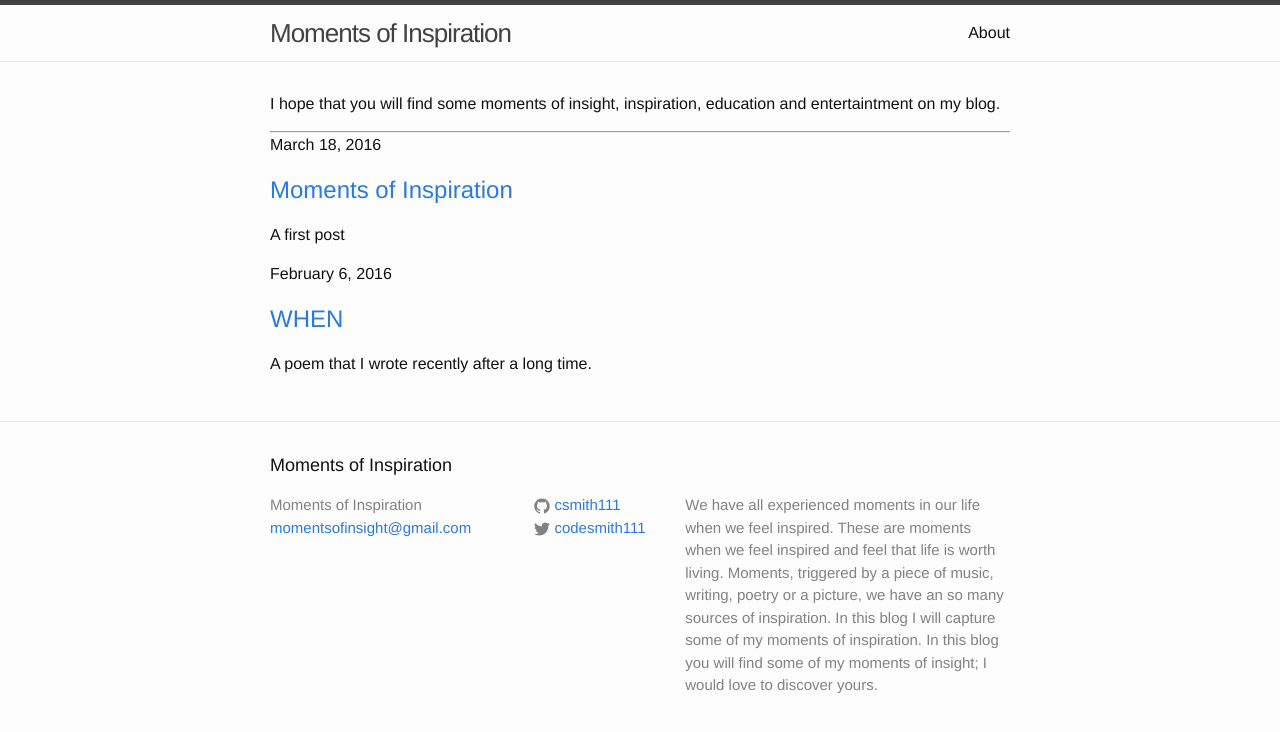
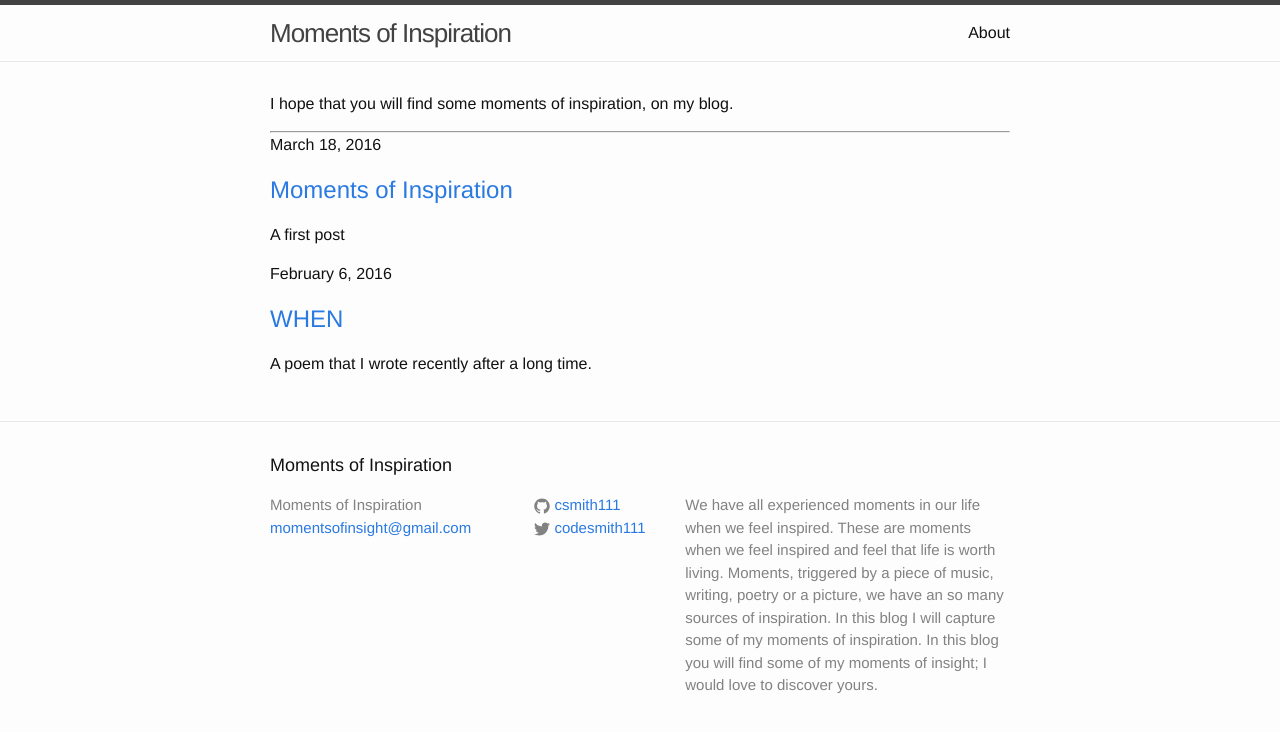
Before and after one commit to csmith111/moments-of-inspiration, a Jekyll site: the page built from index.html, in a window 1280 px wide. Shown: the top 732 px of the page. Built offline with Jekyll 4.4.1, drawn with Linux system fonts in a browser that asks for light colours.

Commit message:
first post

```diff
--- a/index.html
+++ b/index.html
@@ -5,8 +5,8 @@
 ---
 
 <p class="intro">
-I hope that you will find some moments of insight, inspiration,
-education and entertaintment on my blog. </p>
+I hope that you will find some moments of inspiration,
+on my blog. </p>
 
 <hr />
 
@@ -15,7 +15,7 @@
   {% if post.type == 'link' %}
     <div class="post other link">
       <a class="icon" href="{{ post.url }}" title="This is a link elsewhere">★</a>
-      <h2><a href="{{ page.url | prepend: site.github.url ++ "/moments-of-insight/" }}">{{ post.title }}</a></h2>
+      <h2><a href="{{ page.url | prepend: site.github.url ++ "/moments-of-insight/gh-pages" }}">{{ post.title }}</a></h2>
       <p>{{ post.content }}</p>
     </div>
   {% else %}
```
